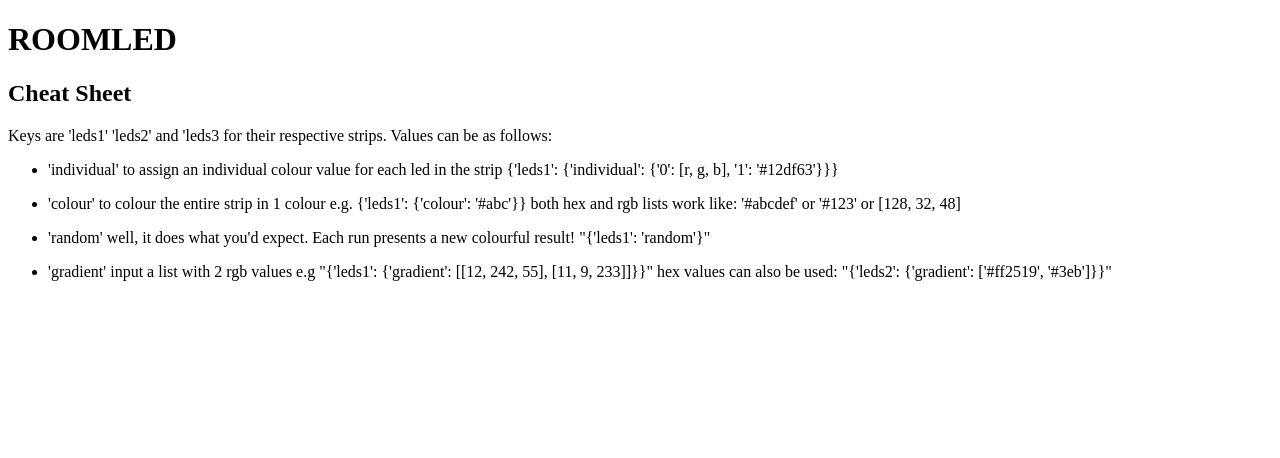
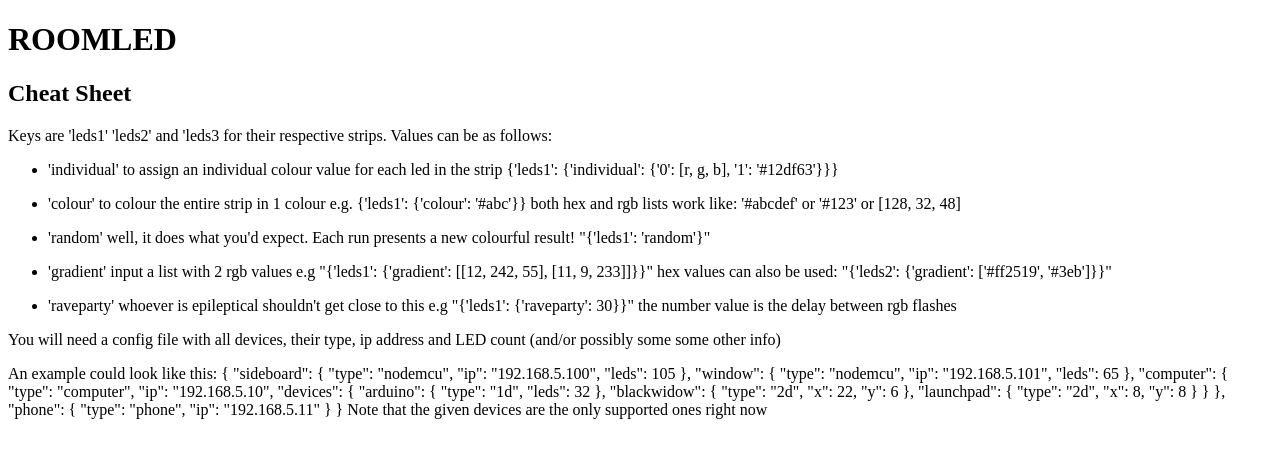
Before and after one commit to MaWalla/RoomLED, a Flask app: page / in a window 1280 px wide. Shown: the top 458 px of the page. Run offline with Flask 2, Linux system fonts and the light colour scheme; parts of the project's set-up code (start-up, migrations or seed data) failed here and were passed over.

Commit message:
Update cheat sheet

```diff
--- a/templates/index.html
+++ b/templates/index.html
@@ -42,7 +42,59 @@
                 hex values can also be used:
                 "{'leds2': {'gradient': ['#ff2519', '#3eb']}}"
             </p></li>
+            <li><p>
+                'raveparty'
+                whoever is epileptical shouldn't get close to this
+                e.g "{'leds1': {'raveparty': 30}}"
+                the number value is the delay between rgb flashes
+            </p></li>
         </ul>
+    </div>
+
+    <div>
+        <p>You will need a config file with all devices, their type, ip address and LED count (and/or possibly some some other info)</p>
+        <p>
+            An example could look like this:
+
+            {
+                "sideboard": {
+                    "type": "nodemcu",
+                    "ip": "192.168.5.100",
+                    "leds": 105
+                },
+                "window": {
+                    "type": "nodemcu",
+                    "ip": "192.168.5.101",
+                    "leds": 65
+                },
+                "computer": {
+                    "type": "computer",
+                    "ip": "192.168.5.10",
+                    "devices": {
+                        "arduino": {
+                        "type": "1d",
+                        "leds": 32
+                        },
+                        "blackwidow": {
+                        "type": "2d",
+                        "x": 22,
+                        "y": 6
+                        },
+                        "launchpad": {
+                        "type": "2d",
+                        "x": 8,
+                        "y": 8
+                        }
+                    }
+                },
+                "phone": {
+                    "type": "phone",
+                    "ip": "192.168.5.11"
+                }
+            }
+
+            Note that the given devices are the only supported ones right now
+        </p>
     </div>
 </body>
 </html>
```
